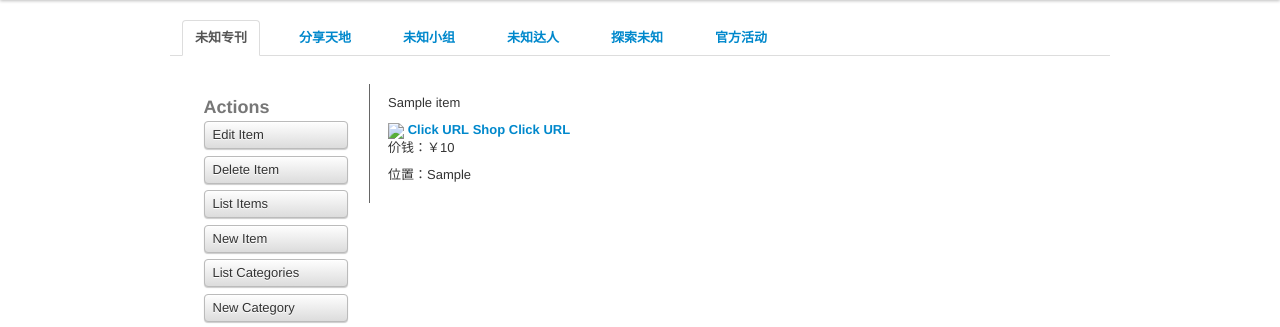
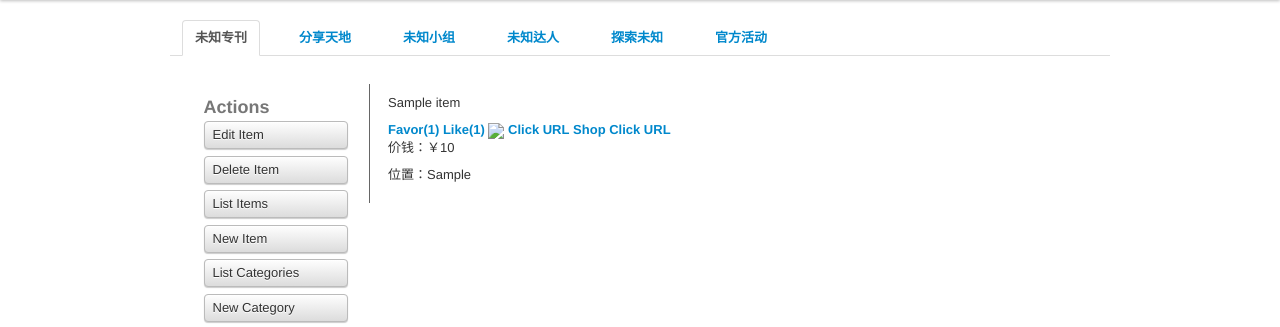
Before and after one commit to 365weizhi/365wzs, a CakePHP app: template app/View/Items/view.ctp in a window 1280 px wide. Shown: the part 40-367 px from the top of the page. Run offline with PHP 8.4 and a stand-in for CakePHP, Linux system fonts and the light colour scheme; the template is opened without the code that fills it: most values are stand-ins (such as "Sample title", 1, 10 or a date in 2020); data that the repository does not hold is empty; some libraries are stand-ins or nearby versions.

Commit message:
add: like and favor link to item view.

```diff
--- a/app/View/Items/view.ctp
+++ b/app/View/Items/view.ctp
@@ -1,7 +1,15 @@
 <div class="items view">
     <p><?php echo h($item['Item']['title']); ?></p>
 
+    <a href="<?php echo $this->webroot."favors/add/".$item['Item']['id']; ?>" >
+        Favor(<?php echo $item['Item']['favor_count'];?>)
+    </a>
+    <a href="<?php echo $this->webroot."likes/add/".$item['Item']['id'];?>" >
+        Like(<?php echo $item['Item']['like_count'];?>)
+    </a>
+
     <img src="<?php echo h($item['Item']['pic_url']); ?>">
+
     <a href="<?php echo h($item['Item']['click_url']); ?>">Click URL</a>
     <a href="<?php echo h($item['Item']['shop_click_url']); ?>">Shop Click URL</a>
 
```
